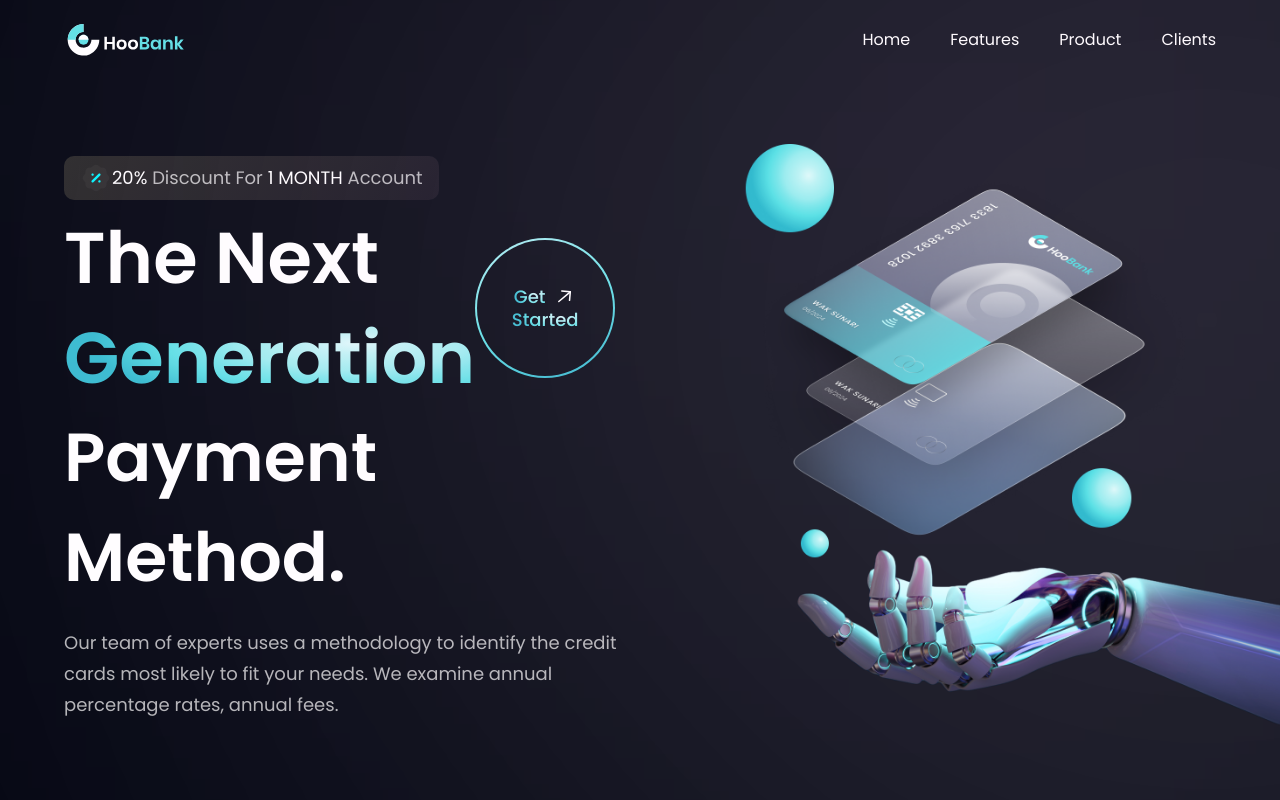
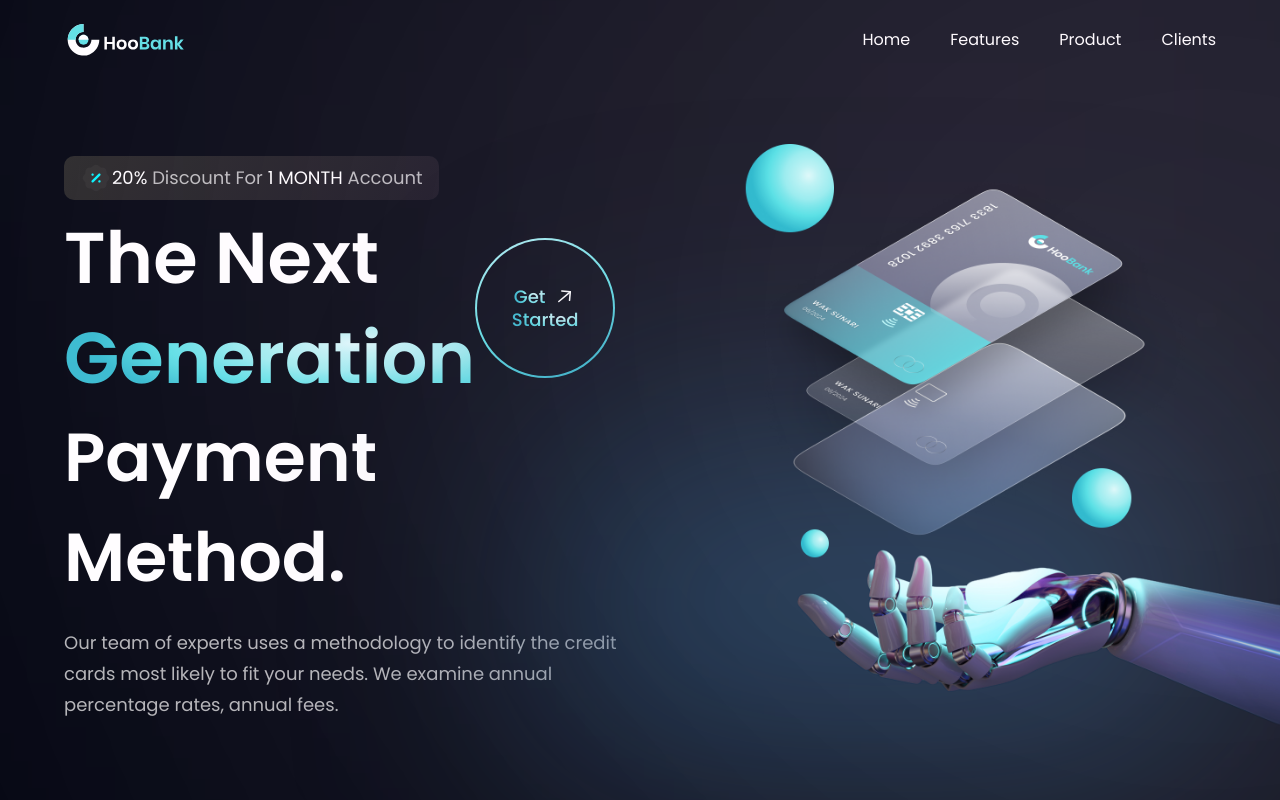
Before and after one commit to CJCODESgit/Free-X, a React (Vite) app: page / in a window 1280 px wide. Shown: the top 800 px of the page. Built offline with nearby package versions, Linux system fonts and the light colour scheme.

Commit message:
gradient-3

```diff
--- a/src/components/Hero.jsx
+++ b/src/components/Hero.jsx
@@ -35,6 +35,7 @@
     <img src={robot}  alt="billing" className='w-[100%] h-[100%] relative z-[5] '/>
     <div className='absolute z-[1] w-[80%] h-[80%] rounded-full bottom-40  top-0 white__gradient' />
     <div className='absolute z-[0] w-[40%] h-[35%] top-0 pink__gradient' />
+    <div className='absolute z-[0] w-[50%] h-[50%] right-20 bottom-20  blue__gradient' />
   </div>
 
 </section>
```
